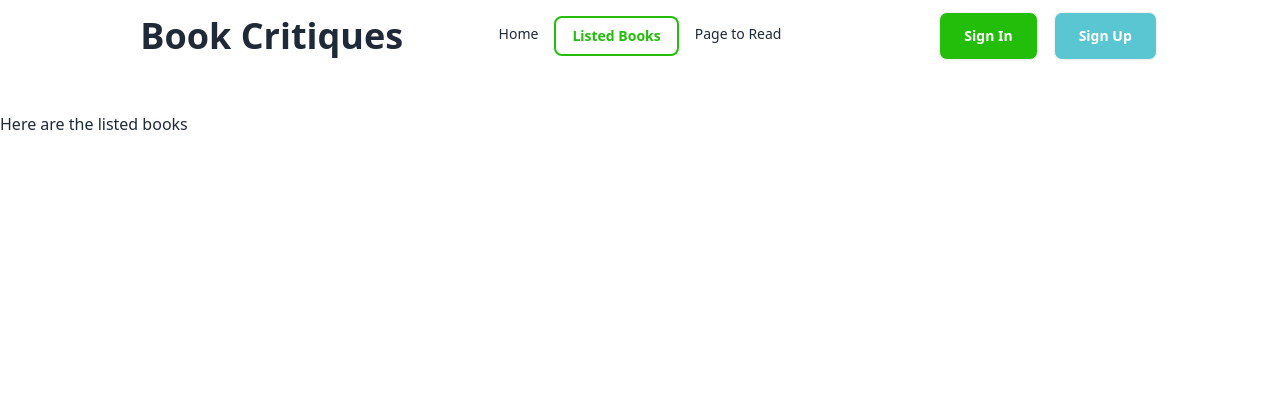
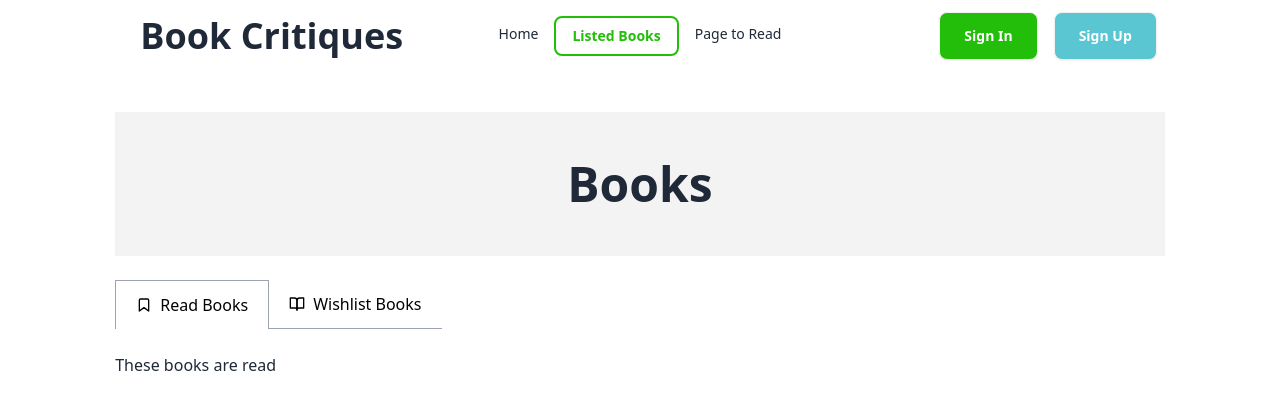
Before and after one commit to rafiul-razib/book-critiques, a React (Vite) app: page /listed-books in a window 1280 px wide. Shown: the top 410 px of the page. Built offline with nearby package versions, Linux system fonts and the light colour scheme.

Commit message:
working on tabs

```diff
--- /dev/null
+++ b/src/components/ReadBooks.jsx
@@ -0,0 +1,9 @@
+const ReadBooks = () => {
+  return (
+    <div>
+      <h1>These books are read</h1>
+    </div>
+  );
+};
+
+export default ReadBooks;
--- /dev/null
+++ b/src/components/WishListBooks.jsx
@@ -0,0 +1,9 @@
+const WishListBooks = () => {
+  return (
+    <div>
+      <h1>These books are in Wishlist</h1>
+    </div>
+  );
+};
+
+export default WishListBooks;
--- a/src/main.jsx
+++ b/src/main.jsx
@@ -8,6 +8,8 @@
 import ListedBooks from "./pages/ListedBooks.jsx";
 import PagesToRead from "./pages/PagesToRead.jsx";
 import BookDetails from "./pages/BookDetails.jsx";
+import ReadBooks from "./components/ReadBooks.jsx";
+import WishListBooks from "./components/WishListBooks.jsx";
 
 const router = createBrowserRouter([
   {
@@ -30,6 +32,16 @@
       {
         path: "/listed-books",
         element: <ListedBooks />,
+        children: [
+          {
+            index: true,
+            element: <ReadBooks></ReadBooks>,
+          },
+          {
+            path: "wishlist",
+            element: <WishListBooks></WishListBooks>,
+          },
+        ],
       },
       {
         path: "/pages-to-read",
--- a/src/pages/ListedBooks.jsx
+++ b/src/pages/ListedBooks.jsx
@@ -1,7 +1,60 @@
+import { useState } from "react";
+import { Link, Outlet } from "react-router-dom";
+
 const ListedBooks = () => {
+  const [tabIndex, setTabIndex] = useState(0);
   return (
-    <div>
-      <h1>Here are the listed books</h1>
+    <div className="max-w-[82%] mx-auto">
+      <div className="bg-[#1313130D] h-36  flex justify-center items-center">
+        <h1 className="text-5xl font-bold">Books</h1>
+      </div>
+
+      <div className="flex items-center my-6 overflow-x-auto overflow-y-hidden sm:justify-start flex-nowrap">
+        <Link
+          to={``}
+          onClick={() => setTabIndex(0)}
+          className={`flex items-center flex-shrink-0 px-5 py-3 space-x-2  border-gray-400 text-black ${
+            tabIndex === 0 ? "border border-b-0" : "border-b"
+          }`}
+        >
+          <svg
+            xmlns="http://www.w3.org/2000/svg"
+            viewBox="0 0 24 24"
+            fill="none"
+            stroke="currentColor"
+            strokeWidth="2"
+            strokeLinecap="round"
+            strokeLinejoin="round"
+            className="w-4 h-4"
+          >
+            <path d="M19 21l-7-5-7 5V5a2 2 0 0 1 2-2h10a2 2 0 0 1 2 2z"></path>
+          </svg>
+          <span>Read Books</span>
+        </Link>
+        <Link
+          to={`wishlist`}
+          onClick={() => setTabIndex(1)}
+          className={`flex items-center flex-shrink-0 px-5 py-3 space-x-2  border-gray-400 text-black ${
+            tabIndex === 1 ? "border border-b-0" : "border-b"
+          }`}
+        >
+          <svg
+            xmlns="http://www.w3.org/2000/svg"
+            viewBox="0 0 24 24"
+            fill="none"
+            stroke="currentColor"
+            strokeWidth="2"
+            strokeLinecap="round"
+            strokeLinejoin="round"
+            className="w-4 h-4"
+          >
+            <path d="M2 3h6a4 4 0 0 1 4 4v14a3 3 0 0 0-3-3H2z"></path>
+            <path d="M22 3h-6a4 4 0 0 0-4 4v14a3 3 0 0 1 3-3h7z"></path>
+          </svg>
+          <span>Wishlist Books</span>
+        </Link>
+      </div>
+      <Outlet></Outlet>
     </div>
   );
 };
```
